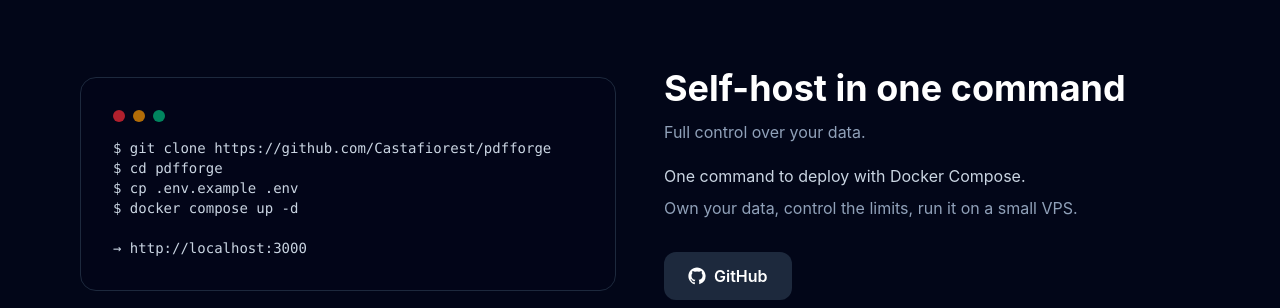
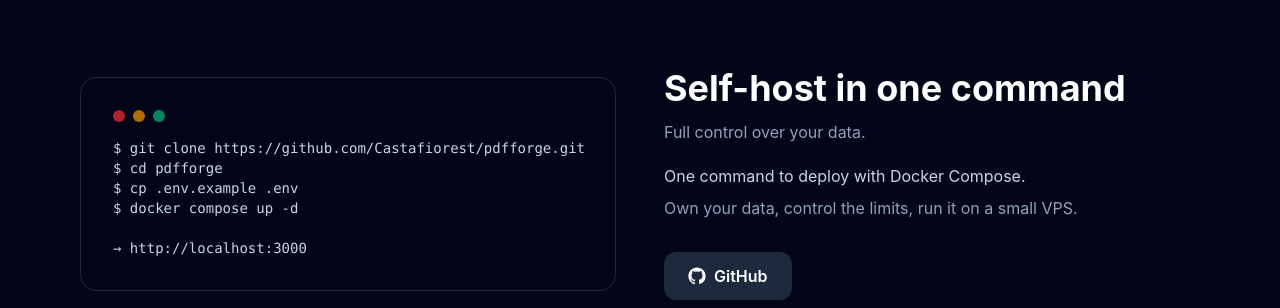
Before and after one commit to Castafiorest/pdfforge, a React (Vite) app in the folder apps/web/: page / in a window 1280 px wide. Shown: the part 2245-2553 px from the top of the page. Built offline with nearby package versions, Linux system fonts and the light colour scheme.

Commit message:
update: github CTA address

```diff
--- a/apps/web/src/pages/Landing.tsx
+++ b/apps/web/src/pages/Landing.tsx
@@ -134,7 +134,7 @@
               <span className="h-3 w-3 rounded-full bg-emerald-500/70" />
             </div>
             <pre className="text-slate-300">
-{`$ git clone https://github.com/Castafiorest/pdfforge
+{`$ git clone https://github.com/Castafiorest/pdfforge.git
 $ cd pdfforge
 $ cp .env.example .env
 $ docker compose up -d
@@ -164,7 +164,7 @@
           <h2 className="text-3xl font-bold text-white md:text-4xl">{t.sections.github}</h2>
           <p className="mx-auto mt-3 max-w-xl text-slate-400">{t.sections.githubSub}</p>
           <a
-            href="https://github.com"
+            href="https://github.com/Castafiorest/pdfforge"
             target="_blank"
             rel="noreferrer"
             className="mt-8 inline-flex items-center gap-2 rounded-xl bg-white px-7 py-3.5 font-semibold text-slate-900 transition hover:bg-slate-200"
```
